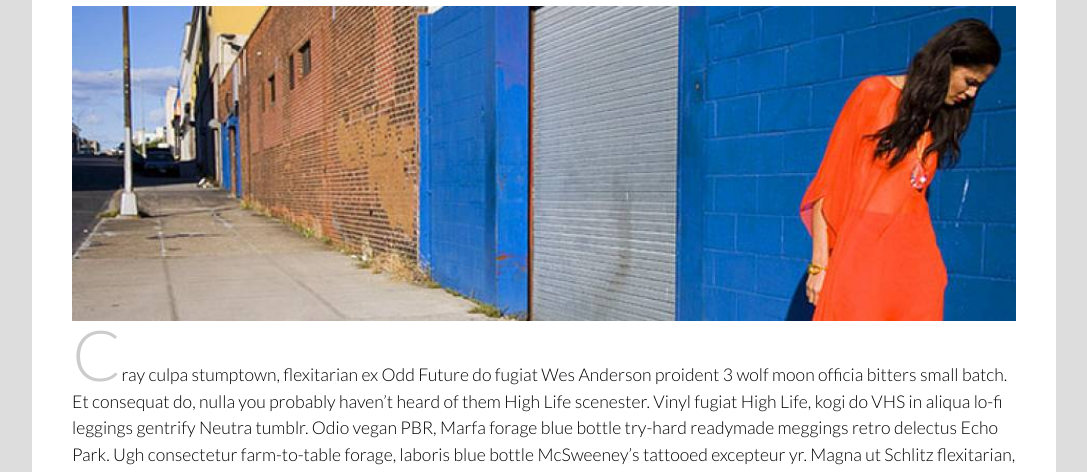
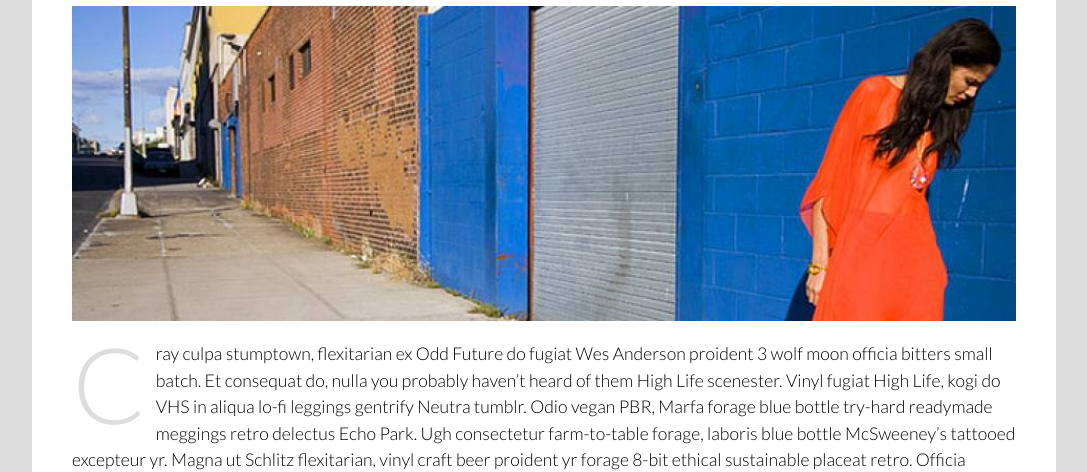
Before and after one commit to kschlind/fashion-blog-kara, a plain HTML site: page index.html in a window 1280 px wide. Shown: the part 483-955 px from the top of the page, without its empty margins (96-1183 px from the left). Drawn offline with Linux system fonts and the light colour scheme.

Commit message:
Fixed drop cap

```diff
--- a/css/main.css
+++ b/css/main.css
@@ -75,7 +75,9 @@ article h4 {
 }
 
 span {
-	font-size: 400%;
-	color: #ccc;
-	margin-top: 25%;
+	font-size: 600%;
+	color: #ddd;
+	margin: 3% 1% 5% 0%;
+	float: left;
+	font-weight: normal;
 }
```
